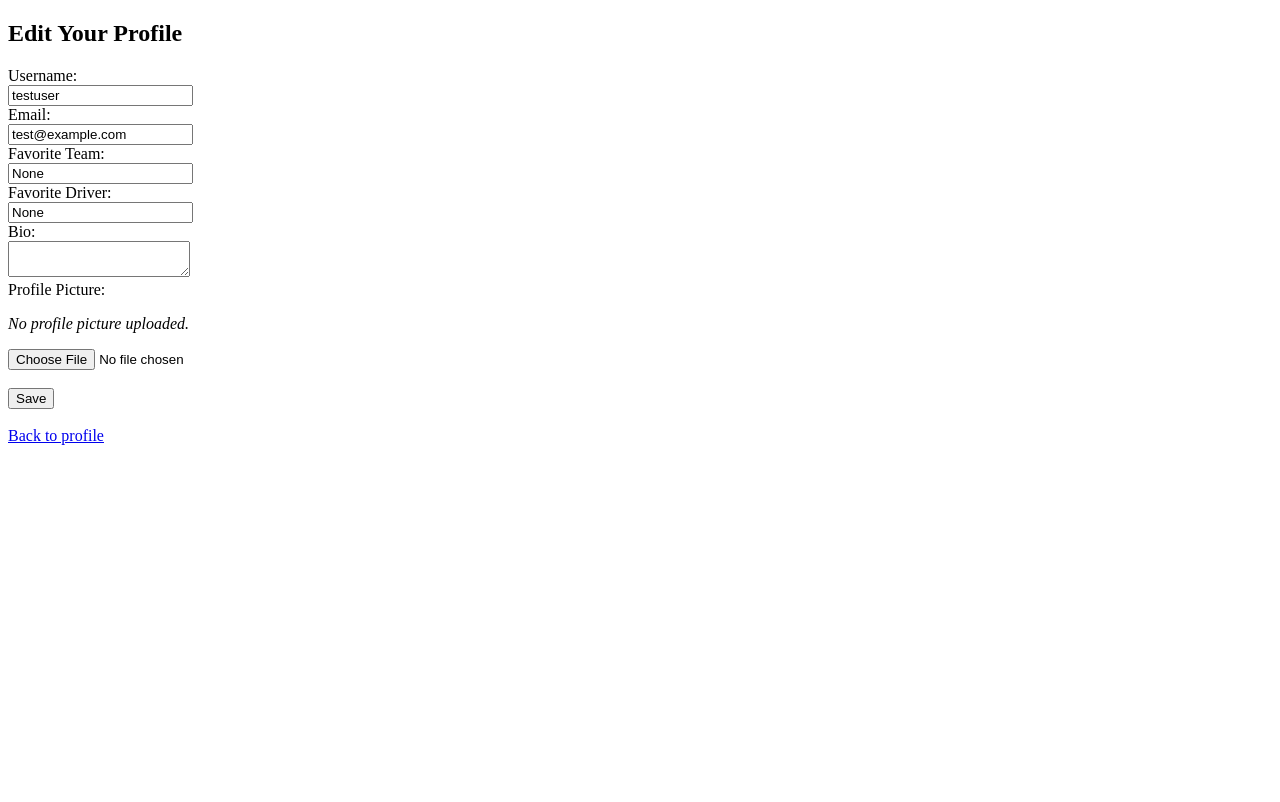
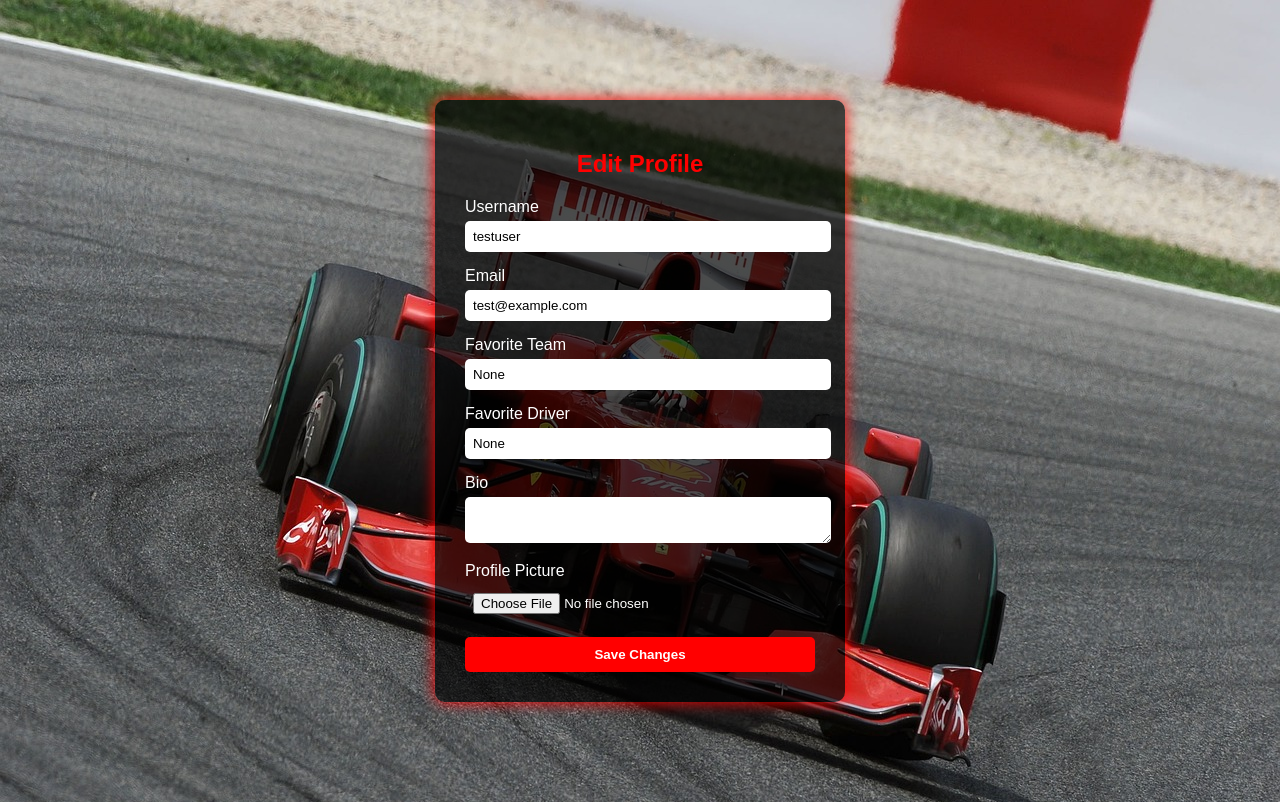
Before and after one commit to MomobamiKiraly/CITS5505-Group29-Project, a Flask app: page /edit-profile in a window 1280 px wide. Before the commit the page ends 445 px from the top, so only its background shows below. Run offline with Flask 3, Linux system fonts and the light colour scheme; a user stored in the database is signed in.

Commit message:
Improve Login Flow with Flash Feedback and UI Consistency Across Pages

```diff
--- a/app/routes.py
+++ b/app/routes.py
@@ -14,17 +14,19 @@ main = Blueprint('main', __name__)
 def home():
     return redirect(url_for('main.login'))
 
+from flask_login import login_user, current_user
+
 @main.route('/login', methods=['GET', 'POST'])
 def login():
-    if 'user_id' in session:
-        return redirect(url_for('main.profile'))
+    if current_user.is_authenticated:
+        return redirect(url_for('main.profile'))  # Redirect if already logged in
 
     form = LoginForm()
     if form.validate_on_submit():
         user = User.query.filter_by(username=form.username.data).first()
         if user and user.check_password(form.password.data):
             login_user(user)
-            session['user_id'] = user.id
+            session['user_id'] = user.id  # Store user ID in session
             flash('Login successful!', 'success')
             return redirect(url_for('main.profile'))
         else:
--- a/app/templates/edit_profile.html
+++ b/app/templates/edit_profile.html
@@ -1,39 +1,60 @@
 <!DOCTYPE html>
-<html>
+<html lang="en">
 <head>
-    <title>Edit Profile</title>
+    <meta charset="UTF-8">
+    <title>Edit Profile - F1 Predictor</title>
+    <link rel="stylesheet" href="{{ url_for('static', filename='css/login.css') }}">
 </head>
 <body>
-    <h2>Edit Your Profile</h2>
+    <div class="login-container">
 
-    <form method="POST" enctype="multipart/form-data">
-        <label>Username:</label><br>
-        <input type="text" name="username" value="{{ user.username }}"><br>
 
-        <label>Email:</label><br>
-        <input type="email" name="email" value="{{ user.email }}"><br>
+        {% with messages = get_flashed_messages(with_categories=true) %}
+          {% if messages %}
+            {% for category, message in messages %}
+              <div class="alert alert-{{ category }}">
+                {{ message }}
+              </div>
+            {% endfor %}
+          {% endif %}
+        {% endwith %}
 
-        <label>Favorite Team:</label><br>
-        <input type="text" name="favorite_team" value="{{ user.favorite_team }}"><br>
+        <form method="POST" enctype="multipart/form-data">
+            <h2>Edit Profile</h2>
 
-        <label>Favorite Driver:</label><br>
-        <input type="text" name="favorite_driver" value="{{ user.favorite_driver }}"><br>
+            <div class="form-group">
+                <label class="label" for="username">Username</label>
+                <input class="input" type="text" name="username" value="{{ user.username }}" required>
+            </div>
 
-        <label>Bio:</label><br>
-        <textarea name="bio">{{ user.bio }}</textarea><br>
+            <div class="form-group">
+                <label class="label" for="email">Email</label>
+                <input class="input" type="email" name="email" value="{{ user.email }}" required>
+            </div>
 
-        <label>Profile Picture:</label><br>
-        {% if user.profile_pic %}
-            <img src="{{ user.profile_pic }}" alt="Current Picture" width="120"><br>
-        {% else %}
-            <p><em>No profile picture uploaded.</em></p>
-        {% endif %}
-        <input type="file" name="profile_pic"><br><br>
+            <div class="form-group">
+                <label class="label" for="favorite_team">Favorite Team</label>
+                <input class="input" type="text" name="favorite_team" value="{{ user.favorite_team }}">
+            </div>
 
-        <button type="submit">Save</button>
-    </form>
+            <div class="form-group">
+                <label class="label" for="favorite_driver">Favorite Driver</label>
+                <input class="input" type="text" name="favorite_driver" value="{{ user.favorite_driver }}">
+            </div>
 
-    <br>
-    <a href="{{ url_for('main.profile') }}">Back to profile</a>
+            <div class="form-group">
+                <label class="label" for="bio">Bio</label>
+                <textarea class="input" name="bio">{{ user.bio }}</textarea>
+            </div>
+
+            <div class="form-group">
+                <label class="label" for="profile_pic">Profile Picture</label>
+                <input class="input" type="file" name="profile_pic">
+            </div>
+
+            <button type="submit" class="btn">Save Changes</button>
+        </form>
+
+    </div>
 </body>
 </html>
--- a/app/templates/login.html
+++ b/app/templates/login.html
@@ -31,6 +31,12 @@
             </div>
             <button type="submit" class="btn">Login</button>
         </form>
+
+        <p class="register-link">
+            Don't have an account?
+            <a href="{{ url_for('main.register') }}">Register here</a>.
+        </p>
+
     </div>
     <script src="{{ url_for('static', filename='js/login.js') }}"></script>
 </body>
```
Also changed, not shown: app/templates/register.html (+38 -8 lines), static/css/login.css (+39 -0 lines), instance/your-database.db.
